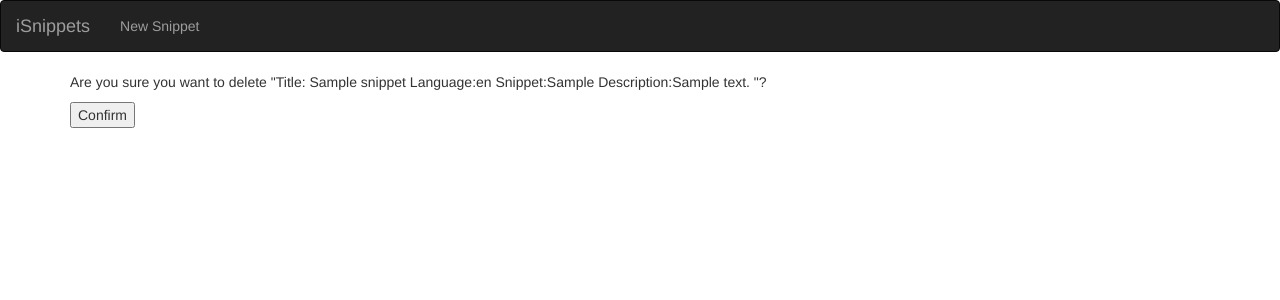
After one commit to VolkRiot/iSnippets, a Django app: page /delete/1 in a window 1280 px wide. The commit adds this page. Shown: the top 300 px of the page. Run offline with Django 3.2, Linux system fonts and the light colour scheme; tables that the repository leaves empty hold one stand-in row (values such as "Sample post"); some libraries are stand-ins or nearby versions.

Commit message:
Delete View

```diff
--- a/iSnippets/snippets/templates/home.html
+++ b/iSnippets/snippets/templates/home.html
@@ -10,7 +10,7 @@
     {% if snippet_list %}
       <ul class="list-group">
       {% for snippet in snippet_list %}
-        <a href='/detail/{{snippet.id}}'><li class="list-group-item">{{ snippet.title|capfirst }} built with {{snippet.language|capfirst}}</li></a>
+        <a href='/detail/{{snippet.id}}'><li class="list-group-item">{{snippet.language|capfirst}}:   {{ snippet.title|capfirst }} </li></a>
       {% endfor %}
     </ul>
     {% else %}
--- /dev/null
+++ b/iSnippets/snippets/templates/snippet_confirm_delete.html
@@ -0,0 +1,14 @@
+{% extends 'base.html' %}
+{% block title %} iSnippets {% endblock %}
+
+{% block content %}
+  <div class="row">
+    <div class="col-md-12">
+      <form action="" method="post">
+        {% csrf_token %}
+        <p>Are you sure you want to delete "{{ snippet }}"?</p>
+        <input type="submit" value="Confirm" />
+      </form>
+    </div>
+  </div>
+{% endblock %}
--- a/iSnippets/snippets/urls.py
+++ b/iSnippets/snippets/urls.py
@@ -5,5 +5,6 @@ from snippets import views
 urlpatterns = [
     url(r'^$', views.SnippetListView.as_view()),
     url(r'^detail/(?P<pk>[0-9]+)$', views.SnippetDetailView.as_view(), name='detail'),
+    url(r'^delete/(?P<pk>[0-9]+)$', views.SnippetDeleteView.as_view(), name='delete'),
     url(r'^new$', views.new, name='new'),
 ]
--- a/iSnippets/snippets/views.py
+++ b/iSnippets/snippets/views.py
@@ -1,5 +1,7 @@
 from django.shortcuts import render, redirect
+from django.views.generic.edit import DeleteView
 from django.views.generic import ListView, DetailView
+from django.urls import reverse_lazy
 from .forms import SnippetForm
 from .models import Snippet
 
@@ -16,6 +18,12 @@ class SnippetDetailView(DetailView):
     model = Snippet
     template_name = 'detail.html'
 
+class SnippetDeleteView(DeleteView):
+    model = Snippet
+    template_name = 'snippet_confirm_delete.html'
+    success_url = '/'
+
+
 def new(request):
     if request.method == 'POST':
         form = SnippetForm(request.POST)
```
